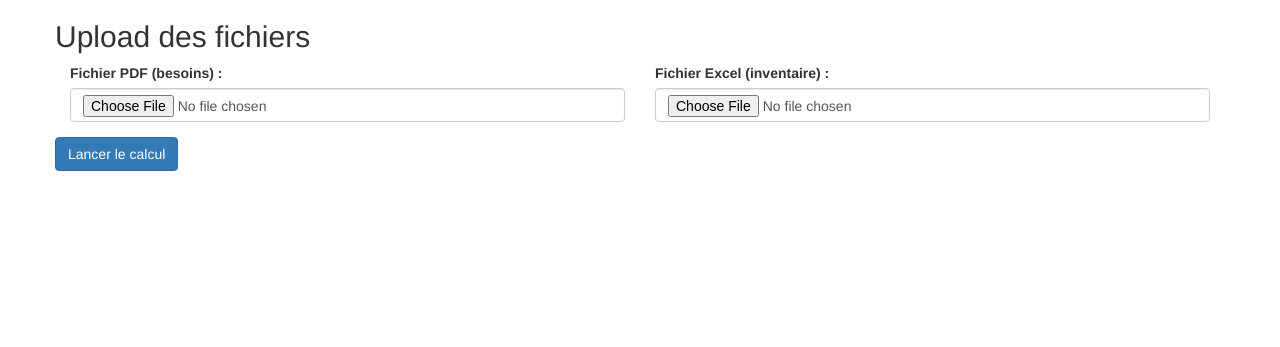
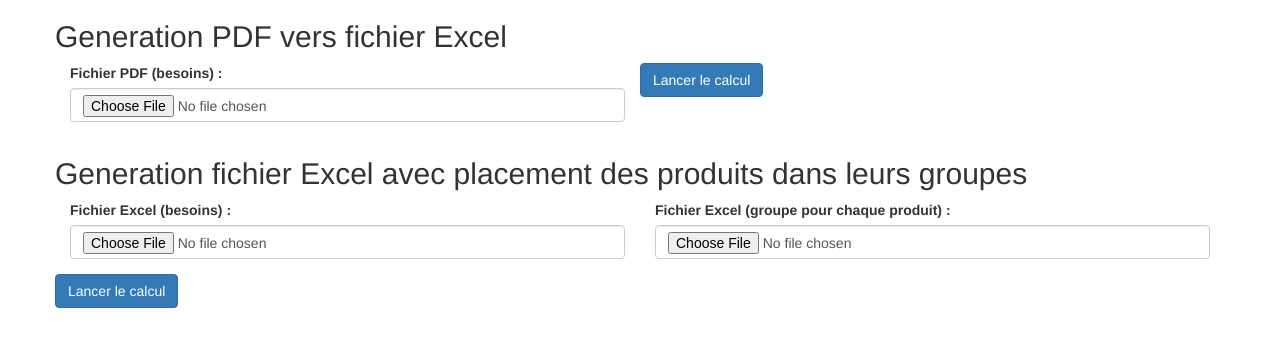
Before and after one commit to StephenSorriaux/poc-pdf, a Flask app: page / in a window 1280 px wide. Shown: the top 347 px of the page. Run offline with Flask 2, Linux system fonts and the light colour scheme; some libraries are stand-ins or nearby versions.

Commit message:
PDF parsing and group association

```diff
--- a/app.py
+++ b/app.py
@@ -19,46 +19,91 @@
     except TemplateNotFound:
         abort(404)
 
-@app.route('/handle_data', methods=['POST'])
-def generate_output():
-    if len(request.files) < 2:
+@app.route('/make_xls', methods=['POST'])
+def generate_excel():
+    if len(request.files) < 1:
         return redirect(request.url)
 
     pdf = request.files['pdf']
-    xls = request.files['xls']
+    #xls = request.files['xls']
     messages = []
-    inventory = xls_inventory.generate_inventory_for_file(xls, messages)
+    #inventory = xls_inventory.generate_inventory_for_file(xls, messages)
     needs = pdf_needs.generate_needs_for_file(pdf, messages)
 
     # soustraire stock a inventaire
+    # try:
+    #     final_result = needs.sub(inventory, fill_value=0)
+    #     final_result.fillna(value=0, inplace=True)
+    # except Exception as e:
+    #     final_result = None
+    #     messages.append('Impossible de calculer la diff entre le fichier pdf et le fichier excel: ' + str(e))
+
+    # generation du fichier xls
+    xls_available=False
     try:
-        final_result = needs.sub(inventory, fill_value=0)
-        final_result.fillna(value=0, inplace=True)
+        needs.to_excel(
+            excel_writer=os.path.join(app.config['UPLOAD_FOLDER'], app.config['EXCEL_FILENAME'])
+        )
+        xls_available=True
     except Exception as e:
-        final_result = None
-        messages.append('Impossible de calculer la diff entre le fichier pdf et le fichier excel: ' + str(e))
-
-    # generation du fichier csv
-    csv_available=False
-    try:
-        final_result.to_csv(
-            path_or_buf=os.path.join(app.config['UPLOAD_FOLDER'], 'output.csv')
-        )
-        csv_available=True
-    except Exception as e:
-        messages.append('Impossible de generer le fichier csv de resultats: ' + str(e))
+        messages.append('Impossible de generer le fichier xls de resultats: ' + str(e))
     # afficher resultat
     with pandas.option_context('display.max_rows', None, 'display.max_columns', None):
         return render_template(
             'results.html',
-            result=final_result,
+            result=needs,
             messages=messages,
-            csv=csv_available
+            csv=xls_available
         )
+
+@app.route('/make_xls_with_group', methods=['POST'])
+def generate_excel_with_group():
+    if len(request.files) < 2:
+        return redirect(request.url)
+
+    xls_needs = request.files['xls_needs']
+    xls_groups = request.files['xls_groups']
+    messages = []
+    inventory = xls_inventory.generate_inventory_for_file(xls_needs, messages)
+    groups = xls_inventory.generate_groups_for_file(xls_groups, messages)
+
+    print(groups)
+
+    inventory['famille'] = ""
+
+    # associe chaque element a une famille
+    for element in inventory.itertuples():
+        index, _, _ = element
+        try:
+            famille = groups.at[(index, 'famille')]
+        except Exception as e:
+            print(e)
+            famille = "LOL"
+        inventory.at[(index, 'famille')] = famille
+
+    # generation du fichier xls
+    xls_available=False
+    try:
+        inventory.to_excel(
+            excel_writer=os.path.join(app.config['UPLOAD_FOLDER'], app.config['EXCEL_FILENAME'])
+        )
+        xls_available=True
+    except Exception as e:
+        messages.append('Impossible de generer le fichier xls de resultats: ' + str(e))
+    # afficher resultat
+    with pandas.option_context('display.max_rows', None, 'display.max_columns', None):
+        return render_template(
+            'results.html',
+            result=inventory,
+            messages=messages,
+            csv=xls_available
+        )
+
+
 
 @app.route('/file/<filename>')
 def get_csv_file(filename):
-    if filename == 'output.csv':
+    if filename == app.config['EXCEL_FILENAME']:
         return send_from_directory(
             app.config['UPLOAD_FOLDER'],
             filename
@@ -74,6 +119,7 @@
 if __name__ == '__main__':
     Bootstrap(app)
     app.config['UPLOAD_FOLDER'] = config.UPLOAD_FOLDER
+    app.config['EXCEL_FILENAME'] = config.EXCEL_FILENAME
     app.secret_key = 'OMG_OMG_OMG'
     app.config['SESSION_TYPE'] = 'filesystem'
     host = os.environ.get('HOST', '0.0.0.0')
--- a/config.py
+++ b/config.py
@@ -1,6 +1,6 @@
 UPLOAD_FOLDER = '/tmp/'
 ALLOWED_EXTENSIONS = set(['pdf', 'xls'])
-
+EXCEL_FILENAME = 'output.xls'
 TABS = [
     'B.O.F. ET DIVERS',
     'BOF VIANDES FRAICHES',
--- a/requirements.txt
+++ b/requirements.txt
@@ -2,3 +2,4 @@
 tabula-py
 flask-bootstrap
 xlrd
+xlwt
--- a/templates/index.html
+++ b/templates/index.html
@@ -7,16 +7,30 @@
 <div class="container">
     <div class="row">
         <div class="col-sm">
-                <h2>Upload des fichiers</h2>
-                <form action="{{ url_for('generate_output') }}" method="post" enctype="multipart/form-data">
+            <h2>Generation PDF vers fichier Excel</h2>
+            <form action="{{ url_for('generate_excel') }}" method="post" enctype="multipart/form-data">
                 <div class="form-row align-items-center">
                     <div class="form-group col-md-6">
                         <label class="form-check-label" form-check-labelfor="pdf">Fichier PDF (besoins) : </label>
                         <input class="form-control" type="file" name="pdf" required>
                     </div>
+                </div>
+                <button type="submit" class="btn btn-primary">Lancer le calcul</button>
+            </form>
+        </div>
+    </div>
+    <div class="row">
+        <div class="col-sm">
+            <h2>Generation fichier Excel avec placement des produits dans leurs groupes</h2>
+            <form action="{{ url_for('generate_excel_with_group') }}" method="post" enctype="multipart/form-data">
+                <div class="form-row align-items-center">
                     <div class="form-group col-md-6">
-                            <label class="form-check-label" for="xls">Fichier Excel (inventaire) : </label>
-                            <input class="form-control" type="file" name="xls" required>
+                        <label class="form-check-label" form-check-labelfor="xls_needs">Fichier Excel (besoins) : </label>
+                        <input class="form-control" type="file" name="xls_needs" required>
+                    </div>
+                    <div class="form-group col-md-6">
+                        <label class="form-check-label" for="xls_groups">Fichier Excel (groupe pour chaque produit) : </label>
+                        <input class="form-control" type="file" name="xls_groups" required>
                     </div>
                 </div>
                 <button type="submit" class="btn btn-primary">Lancer le calcul</button>
--- a/templates/results.html
+++ b/templates/results.html
@@ -23,7 +23,7 @@
 {% if csv is sameas true %}
     <div class="row">
         <div class="col-sm">
-            <a href="/file/output.csv" class="btn btn-success" role="button">Obtenir les résultats au format EXCEL</a></p>
+            <a href="/file/{{ config.EXCEL_FILENAME }}" class="btn btn-success" role="button">Obtenir les résultats au format EXCEL</a></p>
         </div>
     </div>
 {% endif %}
```
Also changed, not shown: xls_inventory.py (+26 -7 lines), 1 other file. Lines whose indentation alone changed are shown as unchanged.
